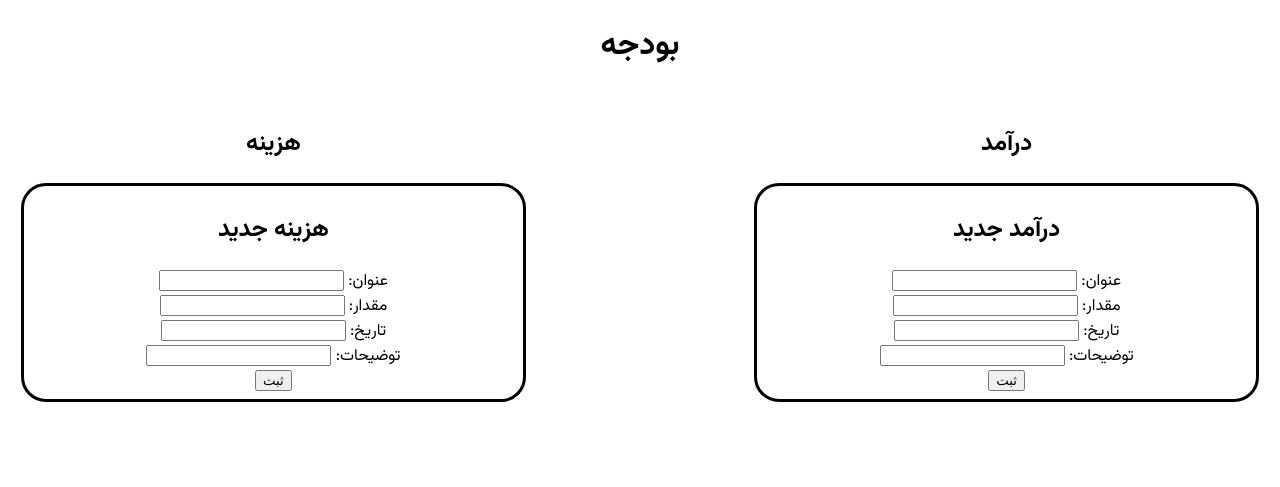
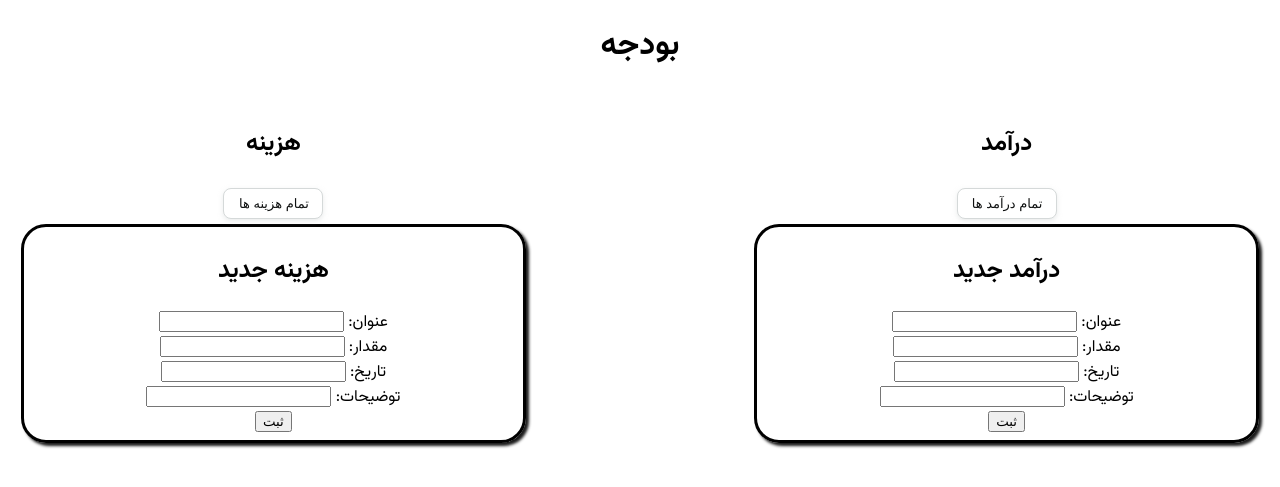
Before and after one commit to Kishmiish/expense-and-income-tracker, a Django app: page /budget/ in a window 1280 px wide. Shown: the top 487 px of the page. Run offline with Django 5.2, Linux system fonts and the light colour scheme; data that the repository does not hold is empty.

Commit message:
feat: new page to show all incomes and expenses

```diff
--- a/webApp/static/css/register.css
+++ b/webApp/static/css/register.css
@@ -10,6 +10,42 @@
 	border-radius: 25px;
 	border: 3px solid black;
 	padding: 1%;
+	box-shadow: 3px 3px 3px rgba(0, 0, 0, 0.9);
+}
+
+
+button {
+  background-color: #fff;
+  border: 1px solid #d5d9d9;
+  border-radius: 8px;
+  box-shadow: rgba(213, 217, 217, .5) 0 2px 5px 0;
+  box-sizing: border-box;
+  color: #0f1111;
+  cursor: pointer;
+  display: inline-block;
+  font-family: "Amazon Ember",sans-serif;
+  font-size: 13px;
+  line-height: 29px;
+  padding: 0 10px 0 11px;
+  position: relative;
+  text-align: center;
+  text-decoration: none;
+  user-select: none;
+  -webkit-user-select: none;
+  touch-action: manipulation;
+  vertical-align: middle;
+  width: 100px;
+  margin: 1%;
+}
+
+button:hover {
+  background-color: #f7fafa;
+}
+
+button:focus {
+  border-color: #008296;
+  box-shadow: rgba(213, 217, 217, .5) 0 2px 5px 0;
+  outline: 0;
 }
 
 .card {
@@ -18,6 +54,8 @@
 	width: 50%;
 	padding: 1%;
 	text-align: right;
+	background-color: #e8e8e8;
+	box-shadow: 4px 4px 4px rgba(0, 0, 0, 0.9);
 }
 
 #income {
--- a/webApp/templates/register.html
+++ b/webApp/templates/register.html
@@ -22,6 +22,7 @@
 					<h5> {{ income.description }} </h5>
 				</div>
 			{% endfor %}
+			<a href="/incomes/all/"><button action="/expenses/all/" method="GET">تمام درآمد ها</button></a>
 			<form action="/submit/income/" method="POST">
 				<h2> درآمد جدید </h2>
 				{% csrf_token %}
@@ -38,6 +39,7 @@
 						<h5> {{ expense.description }} </h5>
 					</div>
 				{% endfor %}
+			<a href="/expenses/all/"><button method="GET">تمام هزینه ها</button></a>
 			<form action="/submit/expense/" method="POST">
 				<h2> هزینه جدید </h2>
 				{% csrf_token %}
--- a/webApp/urls.py
+++ b/webApp/urls.py
@@ -5,4 +5,6 @@
     re_path(r'^submit/expense/$', views.submit_expense),
     re_path(r'^submit/income/$', views.submit_income),
     re_path(r'^budget/$', views.view_budget),
+    re_path(r'^expenses/all/$', views.all_expenses),
+    re_path(r'^incomes/all/$', views.all_incomes),
 ]
--- a/webApp/views.py
+++ b/webApp/views.py
@@ -40,8 +40,8 @@
 
 def view_budget(request):
     form = Budget(request.POST)
-    incomes = Income.objects.all()
-    expenses = Expense.objects.all()
+    incomes = Income.objects.order_by('-date')[:3]
+    expenses = Expense.objects.order_by('-date')[:3]
     template = loader.get_template('register.html')
     context = {
         'incomes': incomes,
@@ -49,3 +49,21 @@
         'form': form,
     }
     return HttpResponse(template.render(context, request))
+
+
+def all_incomes(request):
+    incomes = Income.objects.order_by('-date')
+    template = loader.get_template('viewAll.html')
+    context = {
+        'transactions': incomes,
+    }
+    return HttpResponse(template.render(context, request))
+
+
+def all_expenses(request):
+    expenses = Expense.objects.order_by('-date')
+    template = loader.get_template('viewAll.html')
+    context = {
+        'transactions': expenses,
+    }
+    return HttpResponse(template.render(context, request))
```
Also changed, not shown: webApp/templates/viewAll.html (added, +26 -0 lines), webApp/budget.py (deleted).
